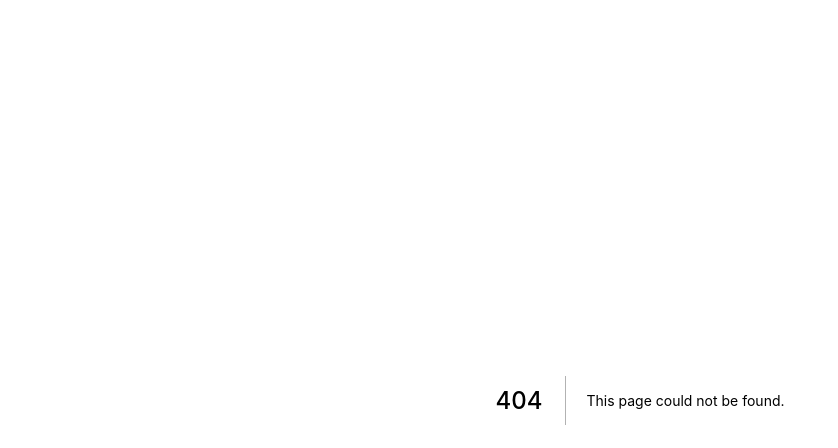
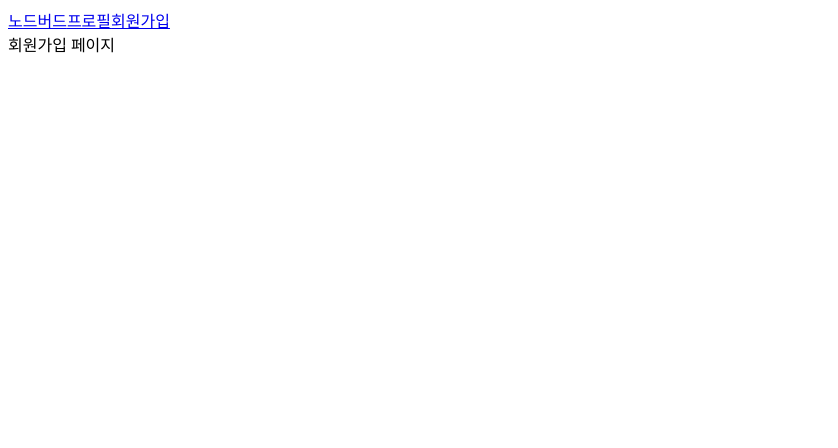
Before and after one commit to ncb6206/Natest, a Next.js app in the folder nodebird-front/: page /signup in a window 1280 px wide. Before the commit this address had no page. Shown: the top 448 px of the page, without its empty margins (0-838 px from the left). Built offline with nearby package versions, Linux system fonts and the light colour scheme.

Commit message:
eslint 설정

```diff
--- a/nodebird-front/pages/_app.tsx
+++ b/nodebird-front/pages/_app.tsx
@@ -1,6 +1,15 @@
-import "../styles/globals.css";
 import type { AppProps } from "next/app";
+import Link from "next/link";
 
 export default function App({ Component, pageProps }: AppProps) {
-  return <Component {...pageProps} />;
+  return (
+    <>
+      <div>
+        <Link href="/">노드버드</Link>
+        <Link href="/profile">프로필</Link>
+        <Link href="/signup">회원가입</Link>
+      </div>
+      <Component {...pageProps} />
+    </>
+  );
 }
--- a/nodebird-front/pages/_document.tsx
+++ /dev/null
@@ -1,13 +0,0 @@
-import { Html, Head, Main, NextScript } from 'next/document'
-
-export default function Document() {
-  return (
-    <Html lang="en">
-      <Head />
-      <body>
-        <Main />
-        <NextScript />
-      </body>
-    </Html>
-  )
-}
--- a/nodebird-front/pages/index.tsx
+++ b/nodebird-front/pages/index.tsx
@@ -1,5 +1,3 @@
-const Home = () => {
+export default function Home() {
   return <div>Hello, Next!</div>;
-};
-
-export default Home;
+}
--- /dev/null
+++ b/nodebird-front/pages/profile/index.tsx
@@ -0,0 +1,3 @@
+export default function Profile() {
+  return <div> 내 프로필 </div>;
+}
--- /dev/null
+++ b/nodebird-front/pages/signup/index.tsx
@@ -0,0 +1,3 @@
+export default function Signup() {
+  return <div>회원가입 페이지</div>;
+}
```
Also changed, not shown: nodebird-front/package.json (+9 -1 lines), nodebird-front/.eslintrc.js (added), 1 other file (tests, documents, lock files or other folders).
